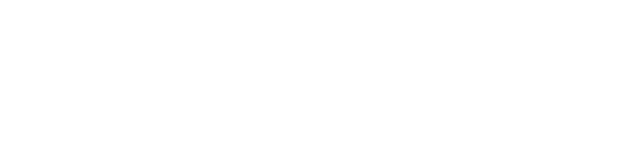
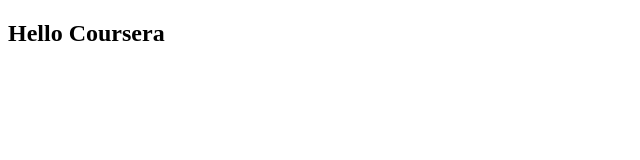
Before and after one commit to bipinbohara/coursera-test, a plain HTML site: page site/index.html in a window 1280 px wide. Shown: the whole page, without its empty margins (0-640 px from the left). Drawn offline with Linux system fonts and the light colour scheme.

Commit message:
Site update

```diff
--- a/site/index.html
+++ b/site/index.html
@@ -6,6 +6,6 @@
     <title>Hello Coursera</title>
 </head>
 <body>
-
+    <h2>Hello Coursera</h2>
 </body>
 </html>
```
